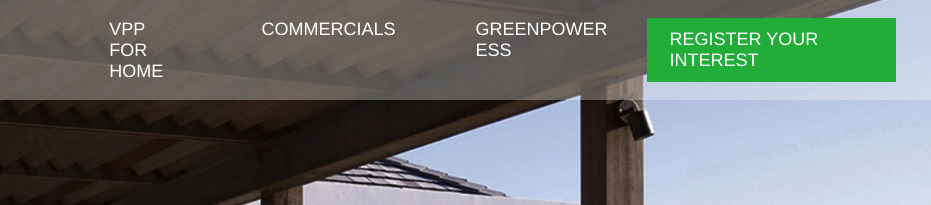
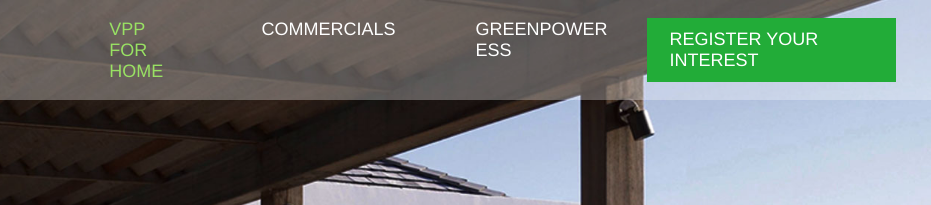
Before and after one commit to why-cc/w-demo03, a plain HTML site: page index.html in a window 1280 px wide. Shown: the top 205 px of the page, 282-1213 px from the left. Drawn offline with Linux system fonts and the light colour scheme.

Commit message:
add nav-on

```diff
--- a/css/style.css
+++ b/css/style.css
@@ -84,8 +84,8 @@ html, body {
 
 }
 
-.nav li a:hover{
-    color: #99e164;
+.nav-on a,.nav li a:hover{
+    color: #99e164 !important;
     /* font-weight: bold; */
     transition: .3s;
 
--- a/index.html
+++ b/index.html
@@ -23,7 +23,7 @@
         <a href="javascript:void(0)" class="logo"><img src="images/logo_03.png" alt=""></a>
 
         <ul class="nav">
-            <li><a href="javascript:void(0)">VPP FOR HOME</a></li>
+            <li class="nav-on"><a href="javascript:void(0)">VPP FOR HOME</a></li>
             <li><a href="javascript:void(0)">COMMERCIALS</a></li>
             <li><a href="javascript:void(0)">GREENPOWER ESS</a></li>
         </ul>
```
